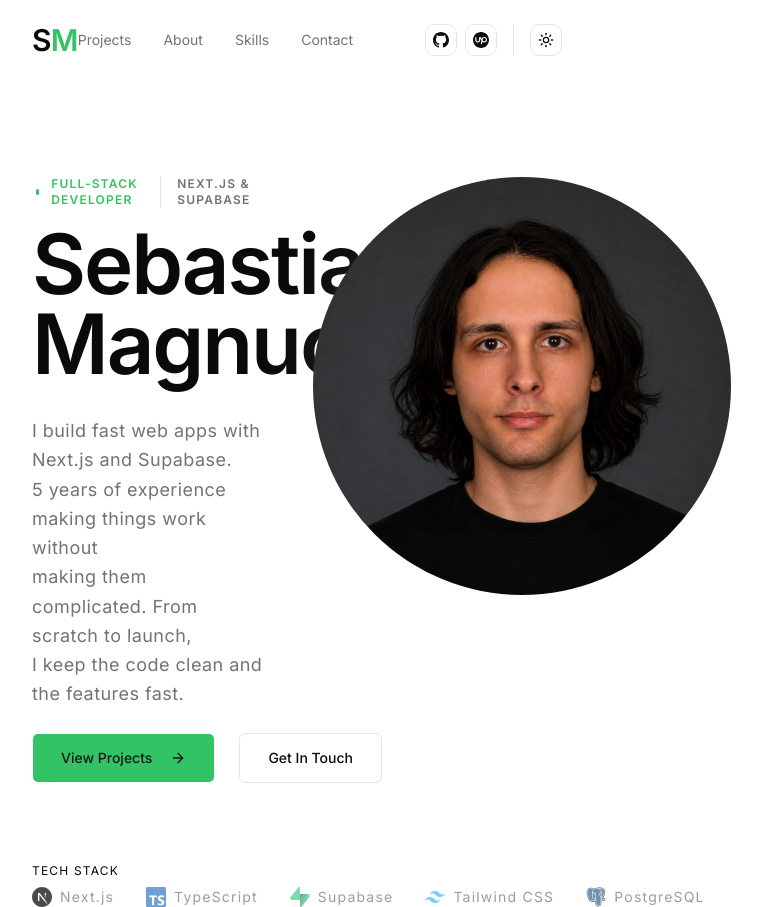
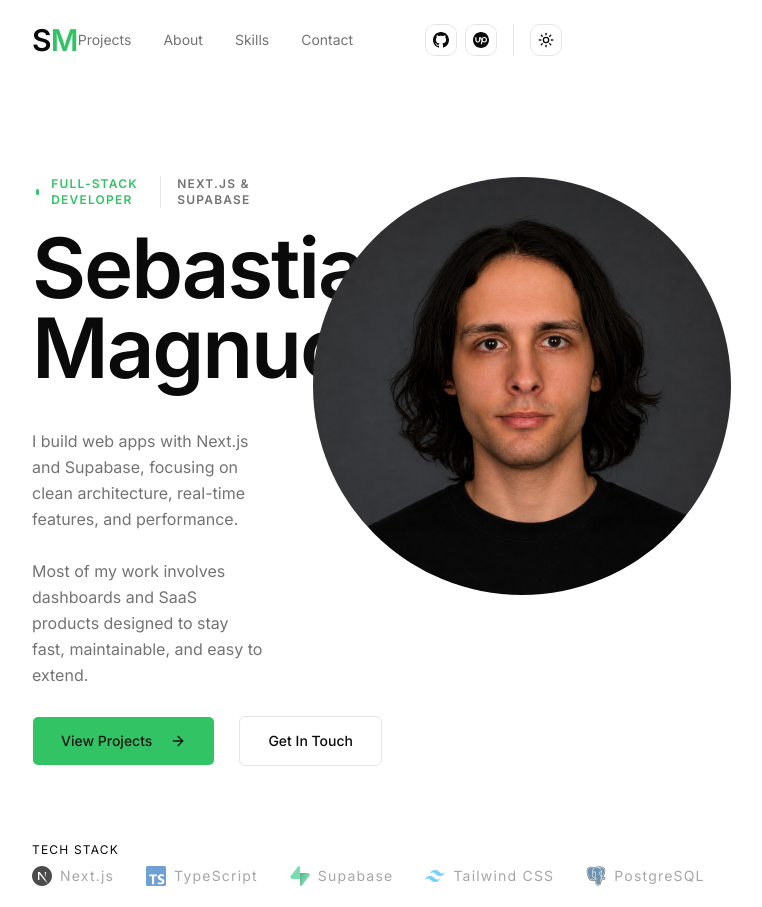
Before and after one commit to svsxn/portfolio, a Next.js app: page / in a window 1280 px wide. Shown: the whole page, without its empty margins (352-1114 px from the left). After the commit the page ends 886 px from the top, so only its background shows below. Built offline with nearby package versions, Linux system fonts and the light colour scheme.

Commit message:
feat: update hero

```diff
--- a/app/page.tsx
+++ b/app/page.tsx
@@ -1,38 +1,30 @@
+import { Avatar } from "@/components/hero/avatar";
+import { Metadata } from "@/components/hero/left-content/metadata";
 import { TechStack } from "@/components/hero/tech-stack/tech-stack";
 import { Button } from "@/components/ui/button";
-import { Separator } from "@/components/ui/separator";
 import { ArrowRightIcon } from "lucide-react";
-import Image from "next/image";
 
 export default function Home() {
   return (
     <div className="mt-24 w-full mx-auto">
-      <section id="hero">
-        <div className="grid md:grid-cols-2 gap-12">
-          <div className="flex flex-col gap-4">
-            <div className="flex items-center gap-4 text-xs font-semibold tracking-widest">
-              <div className="flex items-center gap-3 text-accent">
-                <div className="size-1.5 rounded-full bg-current ml-1" />
-                <p>FULL-STACK DEVELOPER</p>
-              </div>
-              <Separator orientation="vertical" />
-              <p className="text-muted-foreground">NEXT.JS & SUPABASE</p>
-            </div>
-            <h1 className="text-6xl sm:text-[5.2rem] mb-4 font-semibold tracking-tight leading-20">
+      <section id="hero" className="grid md:grid-cols-2 gap-12">
+        <div className="flex flex-col gap-5 animate-in fade-in slide-in-from-bottom-4 duration-700">
+          <Metadata />
+          <h1 className="text-6xl sm:text-[5.2rem] mb-5 font-semibold tracking-tight leading-20">
             Sebastian Magnucki
           </h1>
-            <p className="text-[18px] text-muted-foreground leading-relaxed tracking-wide">
-              I build fast web apps with Next.js and Supabase.
+          <p className="max-w-md leading-relaxed text-muted-foreground">
+            I build web apps with Next.js and Supabase, focusing on clean
+            architecture, real-time features, and performance.
             <br />
-              5 years of experience making things work without
             <br />
-              making them complicated. From scratch to launch,
-              <br />I keep the code clean and the features fast.
+            Most of my work involves dashboards and SaaS products designed to
+            stay fast, maintainable, and easy to extend.
           </p>
-            <div className="flex gap-6 mt-2 mb-16">
+          <div className="flex gap-6 mt-2 mb-14">
             <Button
               variant="secondary"
-                className="px-7 py-6 rounded-sm bg-accent hover:bg-accent/80 hover:scale-105"
+              className="px-7 py-6 rounded-sm bg-accent hover:bg-accent hover:brightness-110 hover:-translate-y-0.5"
             >
               View Projects <ArrowRightIcon className="ml-3" />
             </Button>
@@ -42,17 +34,7 @@ export default function Home() {
           </div>
           <TechStack />
         </div>
-          <div className="flex justify-end min-w-105">
-            <Image
-              width={420}
-              height={420}
-              alt="Avatar"
-              src="/avatar.png"
-              loading="eager"
-              className="rounded-full size-105 border border-white/10 shadow-[0_0_80px_rgba(255,255,255,0.08)]"
-            />
-          </div>
-        </div>
+        <Avatar />
       </section>
     </div>
   );
--- /dev/null
+++ b/components/hero/avatar.tsx
@@ -0,0 +1,16 @@
+import Image from "next/image";
+
+export function Avatar() {
+  return (
+    <div className="flex justify-end min-w-105">
+      <Image
+        width={420}
+        height={420}
+        alt="Avatar"
+        src="/avatar.png"
+        loading="eager"
+        className="rounded-full size-105 border border-white/10 shadow-[0_0_80px_rgba(255,255,255,0.05)] animate-in fade-in zoom-in-95 duration-700 delay-150"
+      />
+    </div>
+  );
+}
--- /dev/null
+++ b/components/hero/left-content/metadata.tsx
@@ -0,0 +1,14 @@
+import { Separator } from "@/components/ui/separator";
+
+export function Metadata() {
+  return (
+    <div className="flex items-center gap-4 text-xs font-semibold tracking-widest uppercase">
+      <div className="flex items-center gap-3 text-accent">
+        <div className="size-1.5 rounded-full bg-current ml-1" />
+        <span>Full-stack developer</span>
+      </div>
+      <Separator orientation="vertical" />
+      <span className="text-muted-foreground">Next.js & Supabase</span>
+    </div>
+  );
+}
--- a/components/hero/tech-stack/tech-items.tsx
+++ b/components/hero/tech-stack/tech-items.tsx
@@ -29,8 +29,8 @@ export const TECH_STACK: TechItem[] = [
             y2="14.2666"
             gradientUnits="userSpaceOnUse"
           >
-            <stop stop-color="white" />
-            <stop offset="1" stop-color="white" stop-opacity="0" />
+            <stop stopColor="white" />
+            <stop offset="1" stopColor="white" stopOpacity="0" />
           </linearGradient>
           <linearGradient
             id="paint1_linear_10_20"
@@ -40,8 +40,8 @@ export const TECH_STACK: TechItem[] = [
             y2="9.49999"
             gradientUnits="userSpaceOnUse"
           >
-            <stop stop-color="white" />
-            <stop offset="1" stop-color="white" stop-opacity="0" />
+            <stop stopColor="white" />
+            <stop offset="1" stopColor="white" stopOpacity="0" />
           </linearGradient>
         </defs>
       </>
@@ -73,7 +73,7 @@ export const TECH_STACK: TechItem[] = [
         <path
           d="M9.31475 15.734C8.90638 16.2486 8.07675 15.9667 8.06763 15.3094L7.92313 5.69612H14.3875C15.5581 5.69612 16.2109 7.04825 15.4829 7.96475L9.31475 15.734Z"
           fill="url(#paint1_linear_10_15)"
-          fill-opacity="0.2"
+          fillOpacity="0.2"
         />
         <path
           d="M6.68551 0.265999C7.09389 -0.248626 7.92364 0.0332487 7.93264 0.690499L7.99614 10.3039H1.61276C0.44214 10.3039 -0.21061 8.95175 0.517265 8.03525L6.68551 0.265999Z"
@@ -88,8 +88,8 @@ export const TECH_STACK: TechItem[] = [
             y2="10.2377"
             gradientUnits="userSpaceOnUse"
           >
-            <stop stop-color="#249361" />
-            <stop offset="1" stop-color="#3ECF8E" />
+            <stop stopColor="#249361" />
+            <stop offset="1" stopColor="#3ECF8E" />
           </linearGradient>
           <linearGradient
             id="paint1_linear_10_15"
@@ -100,7 +100,7 @@ export const TECH_STACK: TechItem[] = [
             gradientUnits="userSpaceOnUse"
           >
             <stop />
-            <stop offset="1" stop-opacity="0" />
+            <stop offset="1" stopOpacity="0" />
           </linearGradient>
         </defs>
       </>
--- a/components/hero/tech-stack/tech-stack.tsx
+++ b/components/hero/tech-stack/tech-stack.tsx
@@ -8,7 +8,7 @@ export function TechStack() {
         {TECH_STACK.map((tech) => (
           <li
             key={tech.name}
-            className="flex items-center gap-2 text-sm text-muted-foreground opacity-70 hover:opacity-100 hover:-translate-y-0.5 hover:text-white transition cursor-default"
+            className="flex items-center gap-2 text-sm text-muted-foreground/90 opacity-70 hover:opacity-100 hover:text-white transition cursor-default"
           >
             <svg
               width="20"
@@ -16,7 +16,7 @@ export function TechStack() {
               viewBox="0 0 16 16"
               fill="none"
               xmlns="http://www.w3.org/2000/svg"
-              // className="shrink-0"
+              className="shrink-0"
             >
               {tech.iconPaths}
             </svg>
```
Lines whose indentation alone changed are shown as unchanged.
